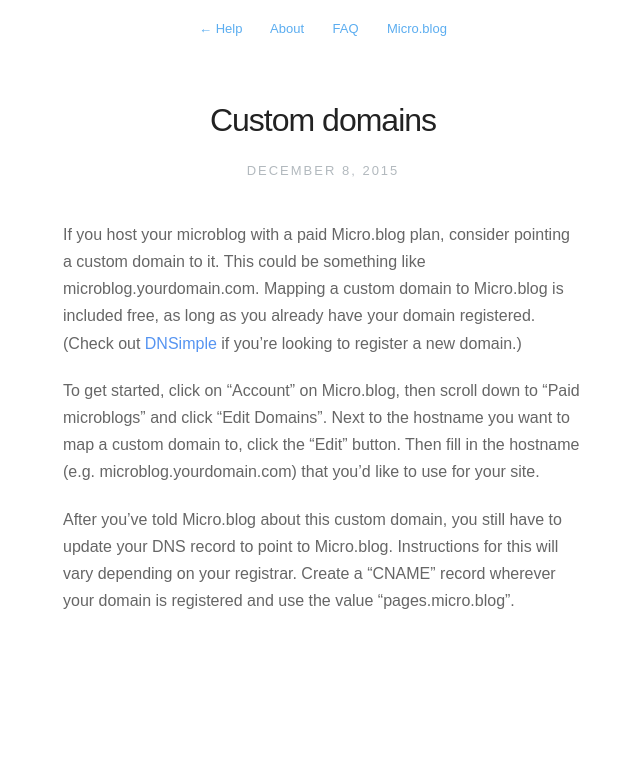
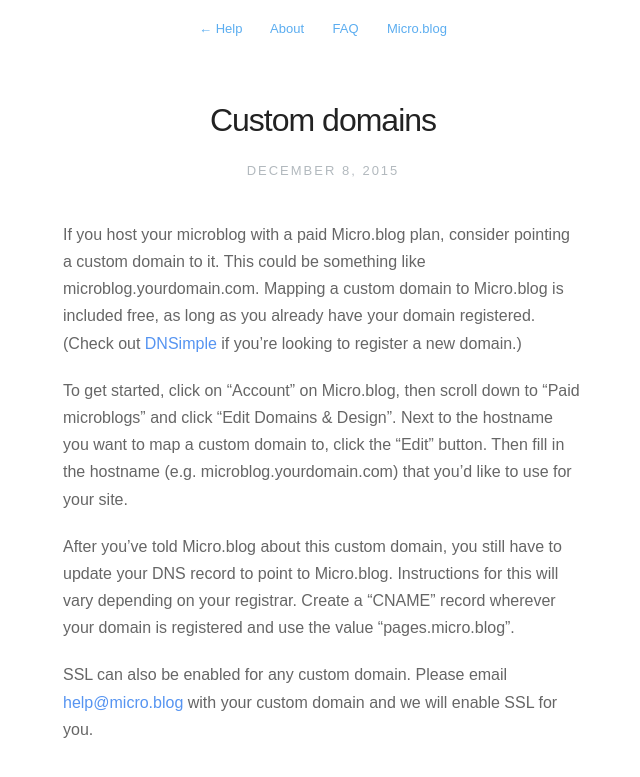
Before and after one commit to microdotblog/help.micro.blog, a Jekyll site: the page built from _posts/2015-12-08-custom-domains.markdown, in a window 1280 px wide. Shown: the top 777 px of the page, without its empty margins (317-957 px from the left). Built offline with Jekyll 4.4.1, drawn with Linux system fonts in a browser that asks for light colours; nearby versions of some CDN libraries.

Commit message:
Added note about SSL.

```diff
--- a/_posts/2015-12-08-custom-domains.markdown
+++ b/_posts/2015-12-08-custom-domains.markdown
@@ -6,6 +6,8 @@
 
 If you host your microblog with a paid Micro.blog plan, consider pointing a custom domain to it. This could be something like microblog.yourdomain.com. Mapping a custom domain to Micro.blog is included free, as long as you already have your domain registered. (Check out [DNSimple](https://dnsimple.com/r/9fc1dd2e59824b) if you're looking to register a new domain.)
 
-To get started, click on "Account" on Micro.blog, then scroll down to "Paid microblogs" and click "Edit Domains". Next to the hostname you want to map a custom domain to, click the "Edit" button. Then fill in the hostname (e.g. microblog.yourdomain.com) that you'd like to use for your site.
+To get started, click on "Account" on Micro.blog, then scroll down to "Paid microblogs" and click "Edit Domains & Design". Next to the hostname you want to map a custom domain to, click the "Edit" button. Then fill in the hostname (e.g. microblog.yourdomain.com) that you'd like to use for your site.
 
 After you've told Micro.blog about this custom domain, you still have to update your DNS record to point to Micro.blog. Instructions for this will vary depending on your registrar. Create a "CNAME" record wherever your domain is registered and use the value "pages.micro.blog".
+
+SSL can also be enabled for any custom domain. Please email [help@micro.blog](mailto:help@micro.blog) with your custom domain and we will enable SSL for you.
```
